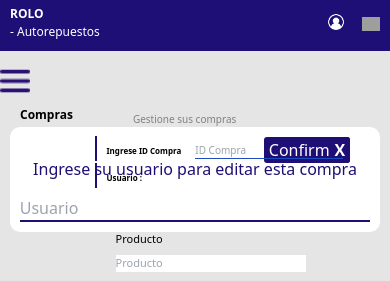
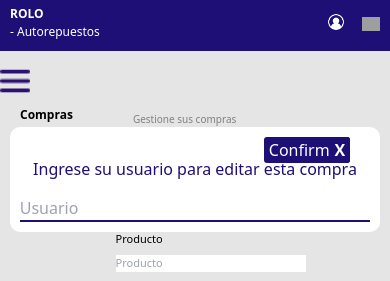
Before and after one commit to Eric2609/rolocars-app, a Next.js app: page /inicio/informacion/compras in a window 390 px wide. Shown: the top 281 px of the page. Built offline with nearby package versions, Linux system fonts and the light colour scheme; no server answers; grey boxes are pictures that could not be loaded.

Commit message:
Update info.css

```diff
--- a/app/inicio/informacion/info.css
+++ b/app/inicio/informacion/info.css
@@ -356,7 +356,8 @@ table tbody tr td {
     position:absolute;
     top:40vh;
     left:37vw;
-    border-radius:10px
+    border-radius:10px;
+    z-index:10000;
 }
 
 .warning-modal p{
```
